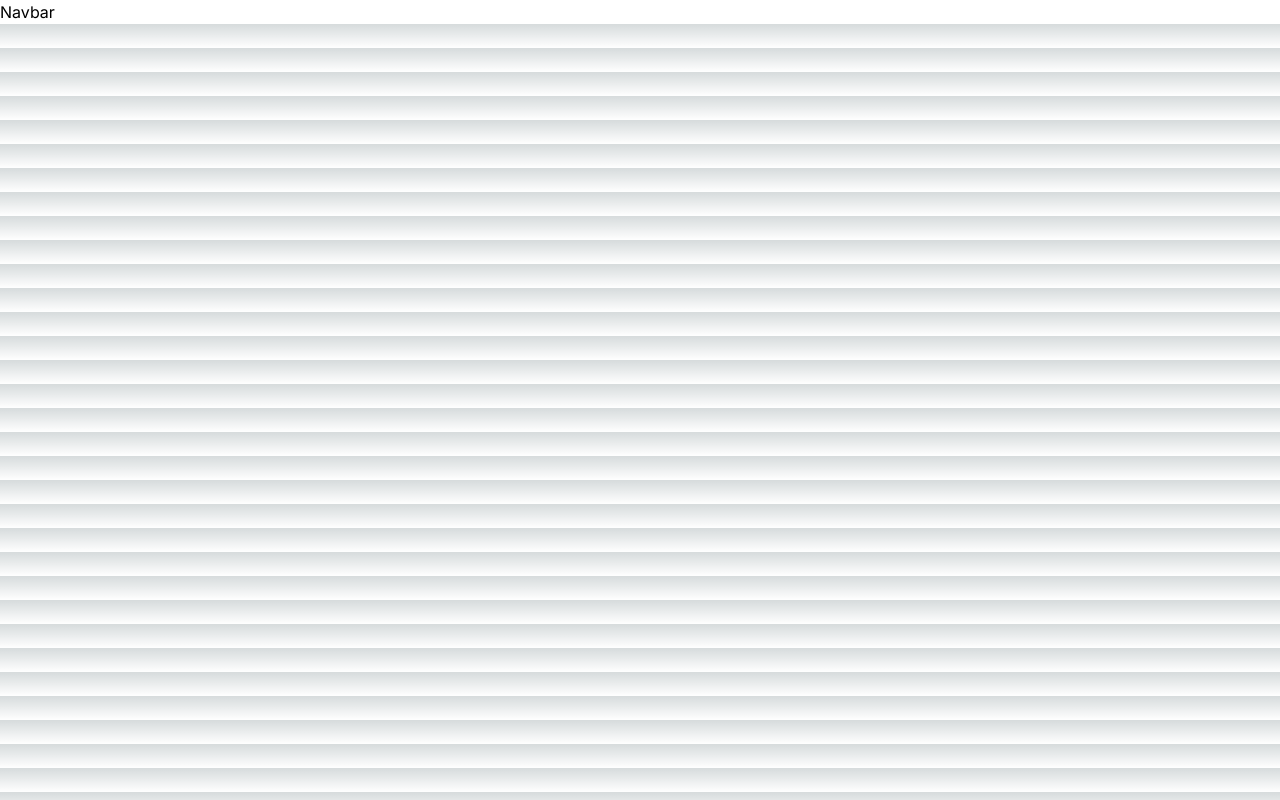
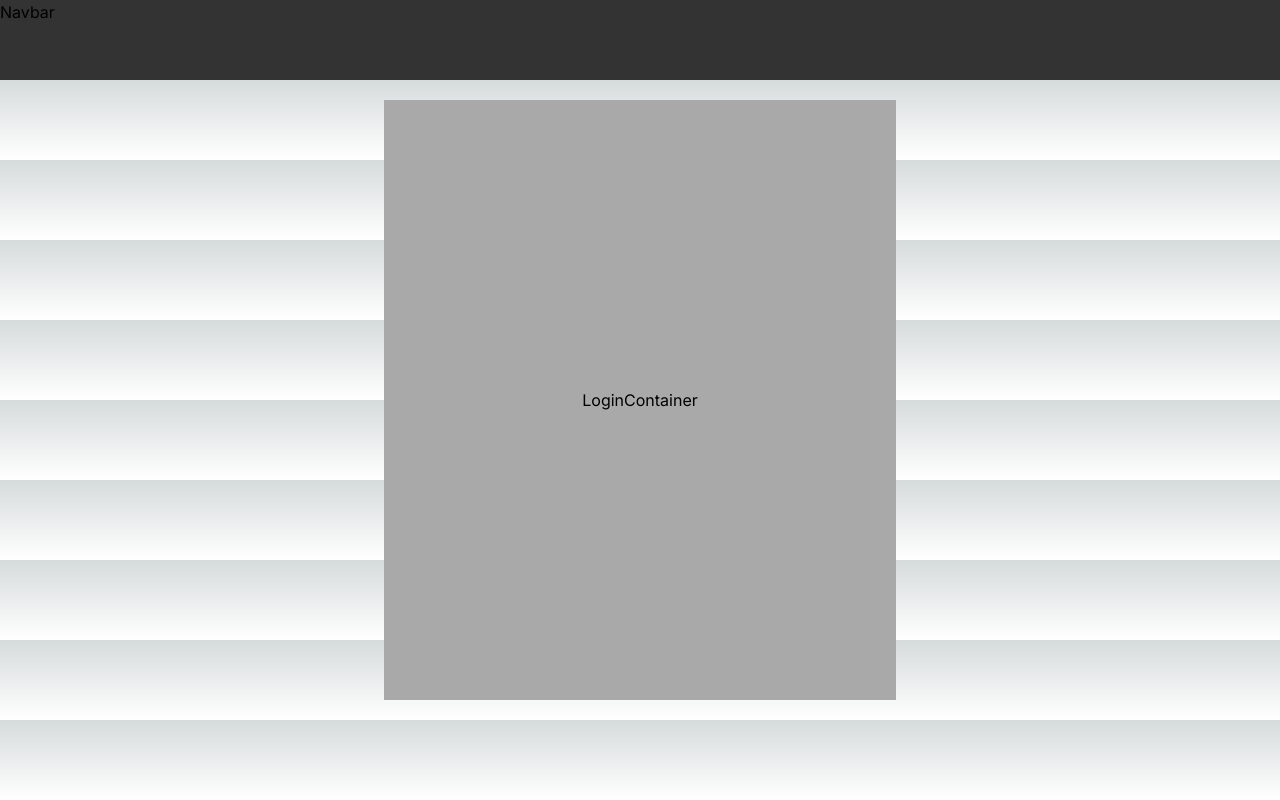
Before and after one commit to Mach1r0/mangash1r0-front_end, a Next.js app: page / in a window 1280 px wide. Built offline with nearby package versions, Linux system fonts and the light colour scheme.

Commit message:
make the component for login

```diff
--- /dev/null
+++ b/src/app/components/login/LoginConteiner.tsx
@@ -0,0 +1,23 @@
+import Image from 'next/image'
+
+export default function Navbar() {
+    const LoginContainer = {
+        backgroundColor: '#A9A9A9',
+        height: '600px',
+        width: '40%',
+        position: 'absolute',  // Position the element
+        top: '50%',  // Position from the top half of the screen
+        left: '50%',  // Position from the left half of the screen
+        transform: 'translate(-50%, -50%)',  // Move the element's center to the screen's center
+        display: 'flex',
+        flexDirection: 'column',
+        justifyContent: 'center',
+        alignItems: 'center'
+    }
+
+    return (
+        <main style={LoginContainer}>
+            <h1>LoginContainer</h1>
+        </main>
+    )
+}
--- a/src/app/components/login/navbar.tsx
+++ b/src/app/components/login/navbar.tsx
@@ -2,16 +2,14 @@ import Image from 'next/image'
 
 export default function Navbar() {
     const navbarStyle = {
-        backgroundColor: '#ffffff',
-        height: '60%',
+        backgroundColor: '#333333',
+        height: '80px',
         width: '100%'
     }
 
     return (
         <main style={navbarStyle}>
-            <div>
-                <h1>Navbar</h1>
-            </div>
+            <h1>Navbar</h1>
         </main>
     )
 }
--- a/src/app/page.tsx
+++ b/src/app/page.tsx
@@ -1,10 +1,12 @@
 import Image from 'next/image'
 import Navbar from './components/login/navbar'
+import LoginConteiner from './components/login/LoginConteiner'
 
 export default function Home() {
   return (
-    <main>
+    <>
       <Navbar/>
-    </main>
+      <LoginConteiner/>
+    </>
   )
 }
```
